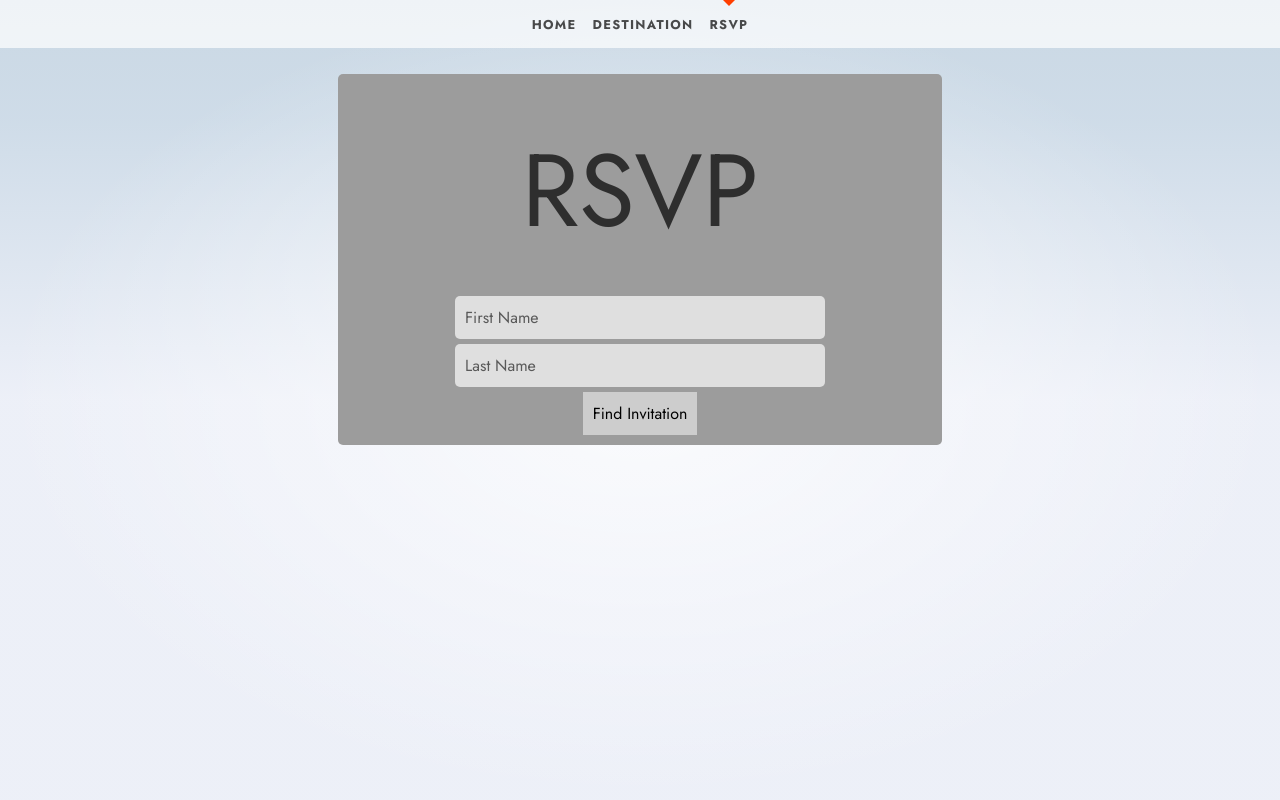
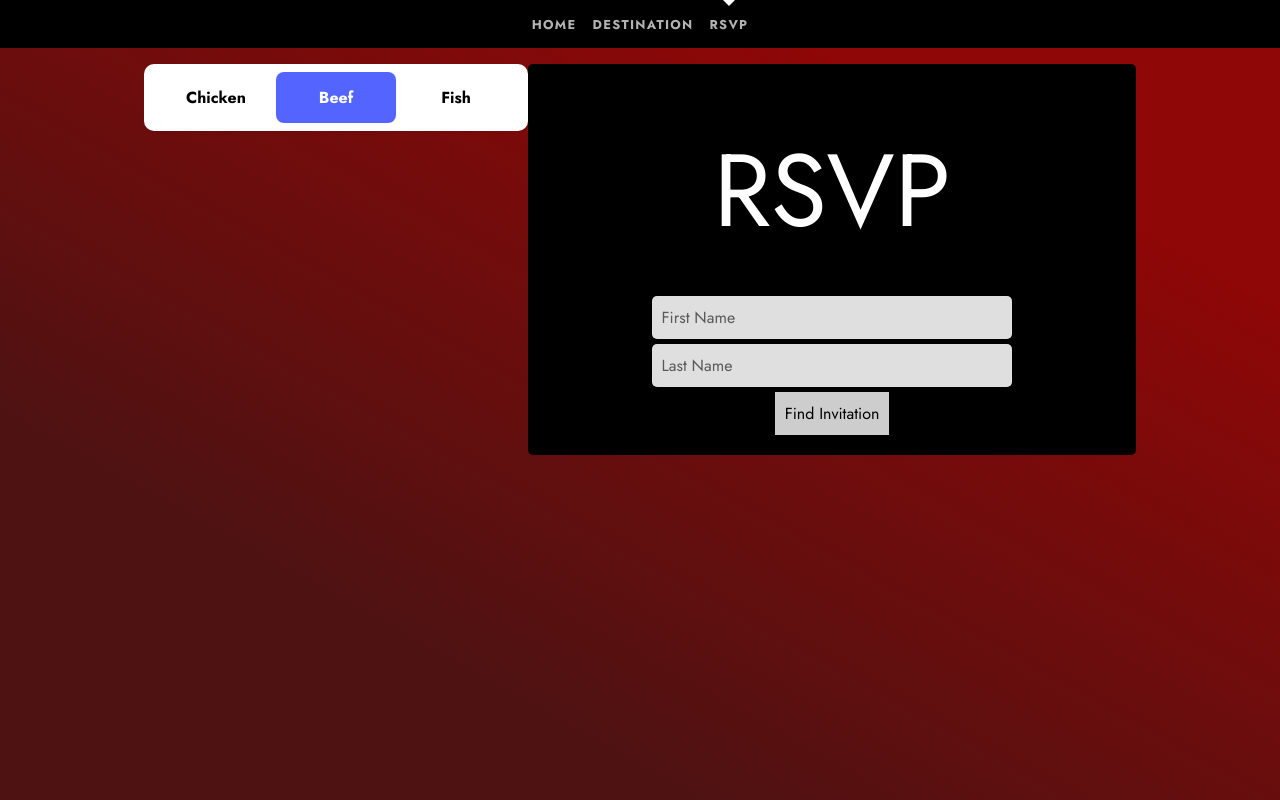
Before and after one commit to MinhazMurks/wedding-site, a SvelteKit app: page /rsvp in a window 1280 px wide. Built offline with nearby package versions, Linux system fonts and the light colour scheme.

Commit message:
add animations, add new segmented button component

```diff
--- a/src/routes/+layout.svelte
+++ b/src/routes/+layout.svelte
@@ -16,6 +16,9 @@
         display: flex;
         flex-direction: column;
         min-height: 100vh;
+
+        background: rgb(143,7,7);
+        background: linear-gradient(209deg, rgba(143,7,7,1) 20%, rgba(78,18,18,1) 75%);
     }
 
     main {
--- a/src/routes/NavBar.svelte
+++ b/src/routes/NavBar.svelte
@@ -36,7 +36,7 @@
         display: flex;
         justify-content: center;
         width: 100vw;
-        background: rgba(255, 255, 255, 0.7);
+        background: rgb(0, 0, 0);
     }
 
     ul {
--- a/src/routes/rsvp/+page.svelte
+++ b/src/routes/rsvp/+page.svelte
@@ -1,61 +1,38 @@
 <script lang="ts">
-	import { afterUpdate, beforeUpdate, onMount } from 'svelte';
+	import { afterUpdate, beforeUpdate, onMount, tick } from 'svelte';
+	import { fade } from 'svelte/transition';
 	import js from 'jquery'
+	import SegmentedButton from './SegmentedButton.svelte';
 
-	let sizeAnimationCallback: () => void;
+	let formContainerMask: HTMLElement;
+	let formContainerHeight
 
-	let oldHeight: number;
+	const updateHeightManually = (oldHeight: number) => {
+		updateContainerForError = false;
+		const formContainerMaskHeight = js("#form-container-mask").outerHeight(true) || 0;
+		const formContainerHeight = js("#form-container").outerHeight(true) || 0;
+		js("#form-container-mask").outerHeight(oldHeight);
+		js("#form-container-mask").outerHeight(formContainerHeight);
+
+		setTimeout(() => {
+			js("#form-container-mask").css({
+				height: "auto"
+			});
+		}, 800
+		);
+
+		//formContainerMask.style.setProperty("height", `${oldHeight}px`);
+		//formContainerMask.style.setProperty("height", `${formContainerHeight}px`);
+
+		//const newHeight = formContainerMask.offsetHeight;
+		//formContainerMask.style.height = `${oldHeight}px`;
+		//formContainerMask.style.height = `${newHeight}px`;
+		//console.log("setting to " + oldHeight + " then " + newHeight);
+	}
 
 	onMount(() => {
 		window.js = js;
-
-		const contentMask = js("form-container-mask")
-		const contentBoxId = '#form-container';
-
-		const currentHeight = js(contentBoxId).height();
-		const formContainerMaskHeight = js("#form-container-mask").height();
-		const formContainerHeight = js("#form-container").height();
-		console.log("formContainerHeight", formContainerHeight);
-		console.log("formContainerMaskHeight", formContainerMaskHeight);
-		contentMask.width(50);
-
-		contentMask.css("width", 50);
-
-		sizeAnimationCallback = async () => {
-			// wait for 1 second
-			const contentMask = js("form-container-mask")
-			const formContainerMaskHeight = js("#form-container-mask").height();
-			const formContainerHeight = js("#form-container").height();
-			console.log("formContainerHeight", formContainerHeight);
-			console.log("formContainerMaskHeight", formContainerMaskHeight);
-
-			js("#form-container-mask").height(formContainerHeight);
-		}
 	});
-
-	beforeUpdate(() => {
-		console.log("beforeUpdate");
-
-		const contentMask = js("form-container-mask")
-		const formContainerMaskHeight = js("#form-container-mask").height();
-		const formContainerHeight = js("#form-container").height();
-		oldHeight = formContainerMaskHeight || 0;
-		//console.log("formContainerHeight", formContainerHeight);
-		//console.log("formContainerMaskHeight", formContainerMaskHeight);
-	})
-
-	afterUpdate(() => {
-		console.log("afterUpdate");
-		const contentMask = js("form-container-mask")
-		const formContainerMaskHeight = js("#form-container-mask").height();
-		const formContainerHeight = js("#form-container").height();
-		if (retrieved) {
-			console.log("formContainerHeight", formContainerHeight);
-			console.log("formContainerMaskHeight", formContainerMaskHeight);
-			js("#form-container-mask").height(oldHeight);
-			js("#form-container-mask").height(formContainerMaskHeight);
-		}
-	})
 
 	enum InputType {
 		INSERT = 'insertText',
@@ -86,8 +63,8 @@
 	let email = '';
 	let phoneNumber = '';
 	let phoneNumberVisual = '';
+
 	let foodSelected = false;
-
 	let chickenSelected = false;
 	let beefSelected = false;
 	let fishSelected = false;
@@ -95,8 +72,8 @@
 	let plusOneEnabled = false;
 	let plusOneSelected = false;
 
-	let errorMessage: string = null;
-	//contentMask.css('height', currentHeight);
+	let errorMessage: string | null = null;
+	let updateContainerForError = false;
 
 	function getRsvp() {
 		loading = true;
@@ -120,8 +97,10 @@
 				}
 				return response.json();
 			})
-			.then(data => {
+			.then(async data => {
 				data = data as GetRsvpResponse;
+
+				const currentContainerMaskHeight = formContainerMask.offsetHeight;
 
 				firstName = data.firstName;
 				lastName = data.lastName;
@@ -129,12 +108,20 @@
 
 				loading = false;
 				retrieved = true;
+				errorMessage = null;
+
+				await tick();
+				updateHeightManually(currentContainerMaskHeight);
 			})
-			.catch(error =>
-			{
-				console.log("CAUGHT HERE " + error.message);
+			.catch(async error => {
+				const currentContainerMaskHeight = formContainerMask.offsetHeight;
+
 				loading = false;
 				errorMessage = error.message;
+				updateContainerForError = true;
+
+				await tick();
+				updateHeightManually(currentContainerMaskHeight);
 			});
 	}
 
@@ -217,13 +204,32 @@
 </script>
 
 <section>
-	<div id="form-container-mask" class="form-container-mask">
+	<div bind:this={formContainerMask} id="form-container-mask" class="form-container-mask">
+		<SegmentedButton
+			name="group"
+			defaultIndex={0}
+			segments={[
+				{
+					label: 'Chicken',
+					value: 'chicken',
+					bound: null,
+				},
+				{
+					label: 'Beef',
+					value: 'beef',
+					bound: null,
+				},
+				{
+					label: 'Fish',
+					value: 'fish',
+					bound: null,
+				}
+			]}
+		/>
 		<div id="form-container" class="form-container" class:loading>
-
 			{#if loading}
-				<div class="lds-heart"><div></div></div>
+				<div transition:fade={{duration: 100}} class="lds-heart"><div></div></div>
 			{/if}
-
 			<h1>RSVP</h1>
 			<form class="form-fields" on:submit={submit}>
 				<input
@@ -231,6 +237,7 @@
 					type="text"
 					name="firstName"
 					placeholder="First Name"
+					in:fade={{duration:200}}
 					bind:value={firstName}
 					on:input={e => validateFirstName(e)}
 					required
@@ -240,6 +247,7 @@
 					type="text"
 					name="lastName"
 					placeholder="Last Name"
+					in:fade={{duration:400}}
 					bind:value={lastName}
 					on:input={e => validateLastName(e)}
 					required
@@ -252,6 +260,7 @@
 						name="email"
 						placeholder="email"
 						bind:value={email}
+						in:fade={{duration:600}}
 						on:change={e => validateEmail(e)}
 						required
 					/>
@@ -261,12 +270,16 @@
 						name="phoneNumber"
 						placeholder="phoneNumber"
 						value={phoneNumberVisual}
+						in:fade={{duration:800}}
 						on:input={e => validateNumberInput(e)}
 						on:paste={e => validatePhoneNumberPasteInput(e)}
 						required
 					/>
-					<div class="food-selection">
-						<label for="chickenBox">
+					<div
+						class="food-selection"
+						in:fade={{duration:1000}}
+					>
+						<label class="label-container" for="chickenBox">
 							Chicken
 							<input
 								id="chickenBox"
@@ -276,7 +289,7 @@
 								disabled="{!chickenSelected && foodSelected}"
 							>
 						</label>
-						<label for="beefBox">
+						<label class="label-container" for="beefBox">
 							Beef
 							<input
 								id="beefBox"
@@ -287,8 +300,7 @@
 								disabled="{!beefSelected && foodSelected}"
 							>
 						</label>
-
-						<label for="fishBox">
+						<label class="label-container" for="fishBox">
 							Fish
 							<input
 								id="fishBox"
@@ -306,9 +318,8 @@
 				{/if}
 
 				{#if errorMessage}
-					<div class="error-message">{errorMessage}</div>
+					<div in:fade class="error-message">{errorMessage}</div>
 				{/if}
-
 			</form>
 		</div>
 	</div>
@@ -324,6 +335,7 @@
 
     h1 {
         font-size: max(8vw, 10vh);
+				color: white;
         margin-top: 2rem;
         margin-bottom: 2rem;
     }
@@ -353,22 +365,21 @@
     }
 
 		.form-container-mask {
-        margin: 10px;
 				width: 100%;
 				display: flex;
 				justify-content: center;
 				overflow: hidden;
-        transition: height 1s ease;
+        transition: height 800ms ease;
 		}
 
     .form-container {
-				padding: 10px;
+				padding: 20px;
         display: flex;
         flex-direction: column;
         justify-content: space-around;
         align-items: center;
         border-radius: 5px;
-        background: #9c9c9c;
+        background: #000000;
         width: 60%;
     }
 
@@ -383,8 +394,15 @@
     .food-selection {
         display: flex;
         flex-direction: row;
-        column-gap: 20px;
+        column-gap: 30px;
+				justify-content: space-around;
     }
+
+		.label-container {
+				display: flex;
+				justify-content: center;
+				align-items: center;
+		}
 
     .submit-button {
         border: none;
@@ -397,46 +415,20 @@
 				color: white;
 				border-radius: 5px;
 				margin: 10px;
-				padding-top: 10px;
-				padding-bottom: 10px;
-				padding-left: 50px;
-				padding-right: 50px;
+        padding: 10px 50px;
 
         box-shadow: 0px 0px 50px -8px rgba(0,0,0,0.75);
         -webkit-box-shadow: 0px 0px 50px -8px rgba(0,0,0,0.75);
         -moz-box-shadow: 0px 0px 50px -8px rgba(0,0,0,0.75);
 		}
 
-
 		/*
 		Pop in animation
 		*/
 
-		.pop-in {
-        animation-duration: 0.5s;
-        animation-name: animate-fade;
-        animation-delay: 0.5s;
-        animation-fill-mode: backwards;
-		}
-
     @keyframes animate-fade {
         0% { opacity: 0; }
         100% { opacity: 1; }
-    }
-
-    .test {
-        animation-name: test;
-        animation-duration: 1s;
-        overflow: hidden;
-        white-space: nowrap;
-    }
-    @keyframes test {
-        0% {
-            max-height: 0;
-        }
-        100% {
-            max-height: 200px;
-        }
     }
 
 		/*
@@ -451,6 +443,7 @@
         transform: rotate(45deg);
         transform-origin: 40px 40px;
     }
+
     .lds-heart div {
         top: 32px;
         left: 32px;
@@ -460,6 +453,7 @@
         background: #fff;
         animation: lds-heart 1.2s infinite cubic-bezier(0.215, 0.61, 0.355, 1);
     }
+
     .lds-heart div:after,
     .lds-heart div:before {
         content: " ";
--- /dev/null
+++ b/src/routes/rsvp/SegmentedButton.svelte
@@ -0,0 +1,149 @@
+<script lang="ts">
+	import { onMount, tick } from 'svelte';
+
+	type Segment = {
+		label: string;
+		value: string;
+		bound?: HTMLElement | null;
+	}
+
+	export let name: string;
+	export let segments: Segment[] = [];
+	export const defaultIndex: number = 1;
+
+	let activeIndex: number = defaultIndex;
+	let boundContainer: HTMLElement;
+	let animate = false;
+
+	onMount(() => {
+		console.log(segments[activeIndex]);
+		animate = true;
+
+		if (segments[activeIndex].bound) {
+			const offsetWidth = segments[activeIndex].bound?.offsetWidth;
+			const offsetLeft = segments[activeIndex].bound?.offsetLeft;
+			console.log(`offsetNew - ${offsetLeft} - ${offsetWidth}`);
+			boundContainer.style.setProperty("--highlight-width", `${offsetWidth}px`);
+			boundContainer.style.setProperty("--highlight-x-pos", `${offsetLeft}px`);
+		}
+	})
+
+	async function onInputChange(index: number) {
+		activeIndex = index;
+		await tick();
+
+		if (segments[activeIndex].bound) {
+			const offsetWidth = segments[activeIndex].bound?.offsetWidth;
+			const offsetLeft = segments[activeIndex].bound?.offsetLeft;
+			console.log(`offsetNew - ${offsetLeft} - ${offsetWidth}`);
+			boundContainer.style.setProperty("--highlight-width", `${offsetWidth}px`);
+			boundContainer.style.setProperty("--highlight-x-pos", `${offsetLeft}px`);
+		}
+
+		//callback(value, index);
+	}
+
+</script>
+
+<section>
+	<div bind:this={boundContainer} id="controls-container" class="controls-container">
+		<div class:animate class="controls">
+			{#each segments as segment, index (segment.value)}
+				<div
+					id="{String(index)}"
+					class="{`segment ${activeIndex === index ? 'active' : 'inactive'}`}"
+					bind:this={segments[index].bound}
+				>
+					<input
+						type="radio"
+						value={segment.value}
+						id={segment.label}
+						name={name}
+						on:change={() => onInputChange(index)}
+						checked={index === activeIndex}
+					/>
+					<label for="{segment.label}">
+						{segment.label}
+					</label>
+				</div>
+			{/each}
+		</div>
+	</div>
+</section>
+
+<style>
+		section {
+				color: black
+		}
+
+    .controls-container {
+        --highlight-width: auto;
+        --highlight-x-pos: 0;
+
+        display: flex;
+    }
+
+    .controls {
+        display: inline-flex;
+        justify-content: space-between;
+        background: white;
+        box-shadow: 0 0 5px rgba(0, 0, 0, 0.1);
+        border-radius: 10px;
+        max-width: 500px;
+        padding: 12px;
+        margin: auto;
+        overflow: hidden;
+        position: relative;
+    }
+
+
+    .controls input {
+        opacity: 0;
+        margin: 0;
+        top: 0;
+        right: 0;
+        bottom: 0;
+        left: 0;
+        position: absolute;
+        width: 100%;
+        cursor: pointer;
+        height: 100%;
+    }
+
+    .segment {
+        min-width: 120px;
+        position: relative;
+        text-align: center;
+        z-index: 1;
+    }
+
+    .segment label {
+        cursor: pointer;
+        display: block;
+        font-weight: 700;
+        padding: 10px;
+        position: relative;
+        transition: color 0.5s ease;
+    }
+
+    .segment.active label {
+        color: #fff;
+    }
+
+    .controls::before {
+        content: '';
+        background: #5465FF;
+        border-radius: 8px;
+        width: var(--highlight-width);
+        transform: translateX(var(--highlight-x-pos));
+        position: absolute;
+        top: 8px;
+        bottom: 8px;
+        left: 0;
+        z-index: 0;
+    }
+
+		.animate::before {
+        transition: transform 0.3s ease, width 0.3s ease;
+		}
+</style>
--- a/src/routes/styles.css
+++ b/src/routes/styles.css
@@ -7,9 +7,9 @@
 	--color-bg-0: rgb(202, 216, 228);
 	--color-bg-1: hsl(209, 36%, 86%);
 	--color-bg-2: hsl(224, 44%, 95%);
-	--color-theme-1: #ff3e00;
+	--color-theme-1: #ffffff;
 	--color-theme-2: #4075a6;
-	--color-text: rgba(0, 0, 0, 0.7);
+	--color-text: rgba(255, 255, 255, 0.7);
 	--column-width: 42rem;
 	--column-margin-top: 4rem;
 	font-family: var(--font-body);
```
Also changed, not shown: src/routes/+page.svelte (+12 -8 lines).
